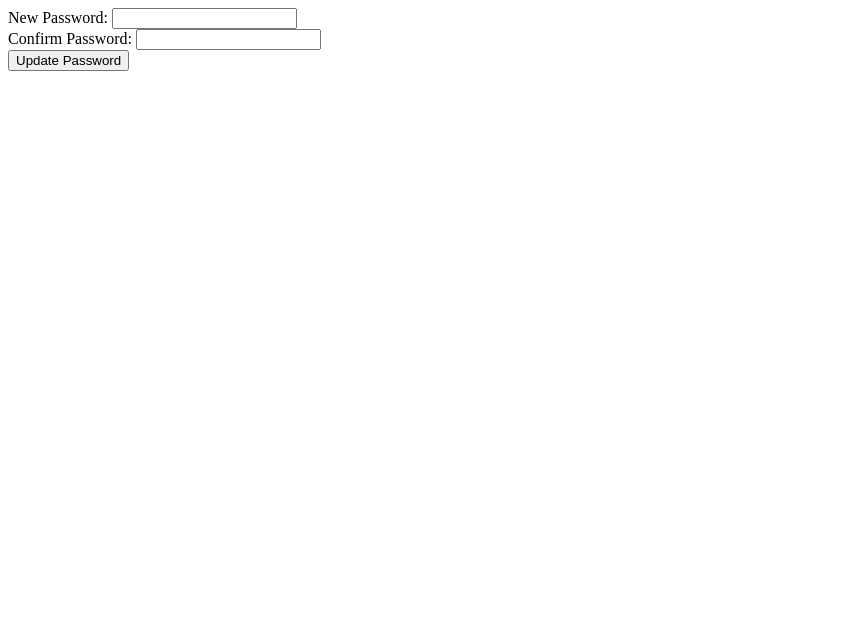
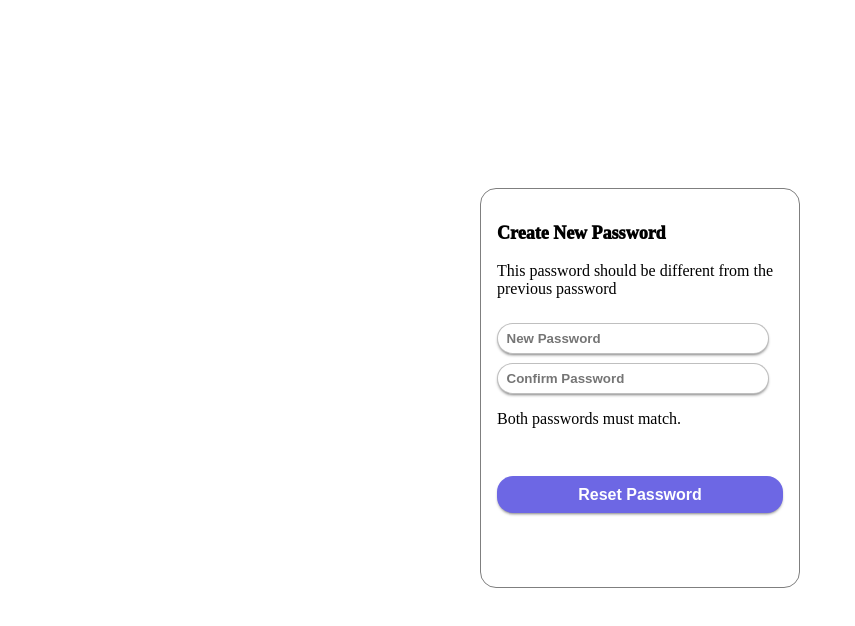
Before and after one commit to rajeev-dh/geo-location-backend, a website: page reset.html in a window 1280 px wide. Shown: the whole page, without its empty margins (0-855 px from the left). Drawn offline with Linux system fonts and the light colour scheme.

Commit message:
styled reset page

```diff
--- a/reset.html
+++ b/reset.html
@@ -6,14 +6,97 @@
     <meta name="viewport" content="width=device-width, initial-scale=1.0" />
     <link rel="icon" href="data:," />
     <title>Reset Password</title>
+    <style>
+      body {
+        display: flex;
+        justify-content: center;
+        align-items: center;
+      }
+      * {
+        box-sizing: border-box;
+      }
+      .outerContainer {
+        width: 95vw;
+        height: 95vh;
+        display: flex;
+        justify-content: center;
+        align-items: center;
+      }
+      .container {
+        height: 50vh;
+        width: 25vw;
+        padding: 5%;
+        border-radius: 1rem;
+        display: flex;
+        flex-direction: column;
+        border: 0.1rem solid rgba(0, 0, 0, 0.5);
+      }
+      .password {
+        padding-left: 3%;
+        height: 30%;
+        width: 95%;
+        margin-top: 3%;
+        font-weight: 600;
+        border-radius: 1rem;
+        border: 0.1rem solid rgba(128, 128, 128, 0.5);
+        box-shadow: 0 2px 3px -1px rgba(0, 0, 0, 0.5);
+      }
+      .reset-btn {
+        height: 10%;
+        width: 100%;
+        margin-top: 20%;
+        border-radius: 1rem;
+        background-color: #6d67e4;
+        box-shadow: 0 2px 3px -1px rgba(0, 0, 0, 0.5);
+        border: none;
+        font-weight: 600;
+        font-size: 1em;
+        color: white;
+      }
+      .h3 {
+        font-weight: 1000;
+        font-size: large;
+      }
+      @media screen and (max-width: 1024px) {
+        .container {
+          width: 70vw;
+        }
+      }
+      @media screen and (max-width: 600px) {
+        .container {
+          width: 90vw;
+        }
+      }
+    </style>
   </head>
   <body>
-    <form method="POST">
-      <label for="password">New Password:</label>
-      <input type="password" name="password" required /><br />
-      <label for="pass">Confirm Password:</label>
-      <input type="text" name="pass" required /><br />
-      <input type="submit" value="Update Password" />
-    </form>
+    <div class="outerContainer">
+      <form method="POST">
+        <div class="container">
+          <div>
+            <p class="h3">Create New Password</p>
+            <p>This password should be different from the previous password</p>
+          </div>
+          <div>
+            <input
+              class="password"
+              type="password"
+              name="password"
+              placeholder="New Password"
+              required
+            /><br />
+            <input
+              class="password"
+              type="text"
+              name="pass"
+              placeholder="Confirm Password"
+              required
+            /><br />
+            <p>Both passwords must match.</p>
+          </div>
+          <input class="reset-btn" type="submit" value="Reset Password" />
+        </div>
+      </form>
+    </div>
   </body>
 </html>
```
